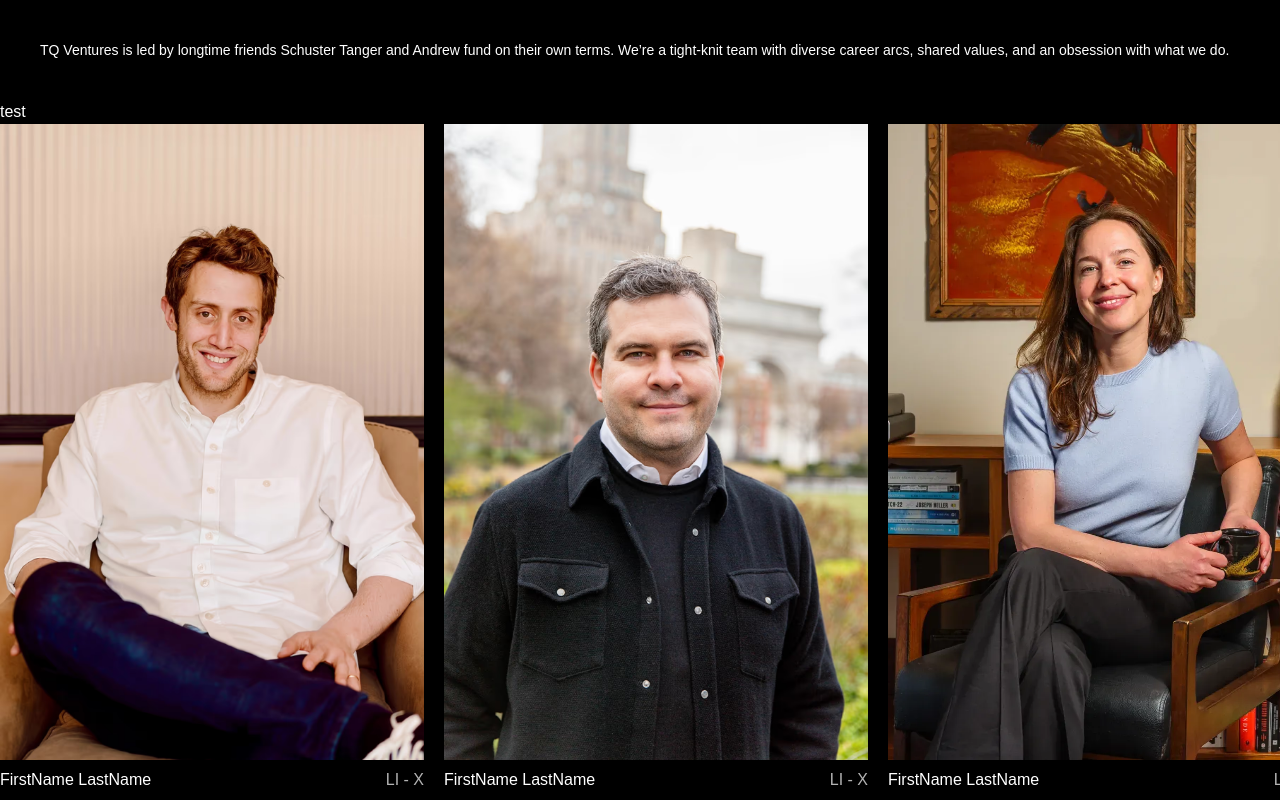
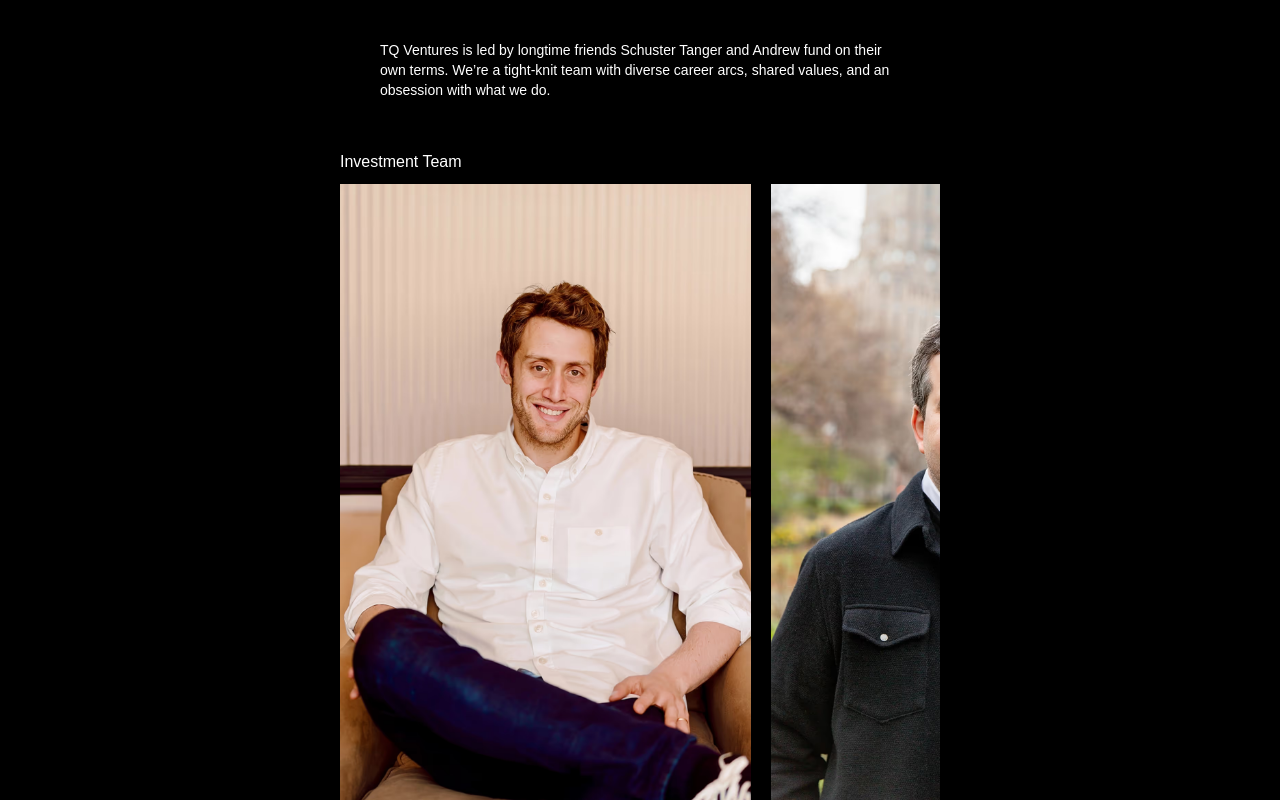
Before and after one commit to terrybrash/tq-meet-us, a Next.js app: page / in a window 1280 px wide. Built offline with nearby package versions, Linux system fonts and the light colour scheme.

Commit message:
this works everywhere except firefox

```diff
--- a/app/globals.css
+++ b/app/globals.css
@@ -1,86 +1,68 @@
 @import "tailwindcss";
 
 :root {
-  --background: #ffffff;
-  --foreground: #171717;
-}
-
-@theme inline {
-  --color-background: var(--background);
-  --color-foreground: var(--foreground);
-  --font-sans: var(--font-geist-sans);
-  --font-mono: var(--font-geist-mono);
-}
-
-@media (prefers-color-scheme: dark) {
-  :root {
-    --background: #0a0a0a;
-    --foreground: #ededed;
-  }
+  --background: #000;
+  --foreground: #fff;
 }
 
 body {
   background: var(--background);
   color: var(--foreground);
   font-family: Arial, Helvetica, sans-serif;
+
   height: 100vh;
   height: 100dvh;
-  margin: 0;
-  background-color: black;
-  color: white;
+  max-height: 100vh;
+  max-height: 100dvh;
+  max-width: 600px;
+  margin: 0 auto;
+
+  display: grid;
+  grid-template-rows: auto 1fr;
 }
 
 .company {
-  overflow-x: scroll;
-  /* display: flex;
-  flex-flow: row; */
-  /* display: grid;
+  gap: 0px 20px;
+
+  overflow-x: auto;
+  display: grid;
   grid-auto-flow: column;
   grid-auto-columns: max-content;
-  grid-template-rows: auto minmax(0, 1fr); */
-  display: flex;
-  flex-direction: row;
-  /* height: 100%; */
-  gap: 0px 20px;
-  /* align-items: start; */
-  /* justify-content: start; */
 }
 
 .team {
   display: grid;
-  grid-auto-flow: row;
   grid-template-rows: auto minmax(0, 1fr);
-  /* height: 100%; */
 }
 
 .team-name {
-  /* flex: 0 0 0; */
+  left: 0;
   position: sticky;
-  left: 0;
+  padding: 10px 0px;
+  width: max-content;
 }
 
 .team-members {
-  display: grid;
-  grid-auto-flow: column;
-  grid-auto-columns: max-content;
-  /* grid-auto-columns: minmax(0, auto); */
-  grid-template-rows: minmax(0, 1fr) auto;
-  /* align-items: start; */
-  /* justify-content: start; */
-
-  /* height: 100%; */
-  gap: 0px 20px;
-
-  /* If you set the width, the overflow-x MUST go on a parent container. */
-  /* width: max-content; */
+  white-space: nowrap;
+  line-height: 0;
 }
 
 .headshot {
+  width: auto;
   height: 100%;
-  /* background-color: burlywood; */
+  aspect-ratio: 2/3;
+  background-color: burlywood;
+  display: inline-block;
 }
 
-.socials {
-  padding: 10px 0px;
-  /* background-color: cadetblue; */
+.headshot + .headshot {
+  margin-left: 20px;
 }
+
+.headshot > img {
+  display: block;
+  width: 100%;
+  height: 100%;
+  max-width: 100%;
+  max-height: 100%;
+}
--- a/app/layout.tsx
+++ b/app/layout.tsx
@@ -24,6 +24,7 @@
 }>) {
   return (
     <html lang="en">
+      <meta name="theme-color" content="#000000"></meta>
       <body
         className={`${geistSans.variable} ${geistMono.variable} antialiased max-h-dvh`}
       >
--- a/app/page.tsx
+++ b/app/page.tsx
@@ -71,12 +71,11 @@
         <div className="bg-red-300 w-50" style={{ height: `${width}px` }}></div>
       </div> */}
       {/* <div className="absolute w-10 h-svh bg-red-200"></div> */}
-      <div className="grid grid-rows-[auto_1fr] max-w-7xl mx-auto max-h-screen h-dvh">
-        <div className="text-sm p-10 space-y-10">
+      <div className="text-sm p-10 space-y-10 shrink-0 grow-0">
         <p>
-            TQ Ventures is led by longtime friends Schuster Tanger and Andrew
-            fund on their own terms. We’re a tight-knit team with diverse career
-            arcs, shared values, and an obsession with what we do.
+          TQ Ventures is led by longtime friends Schuster Tanger and Andrew fund
+          on their own terms. We’re a tight-knit team with diverse career arcs,
+          shared values, and an obsession with what we do.
         </p>
         {/* <p>
             TQ Ventures is led by longtime friends Schuster Tanger and Andrew
@@ -88,21 +87,34 @@
       <div className="company">
         {teams.map((team, ti) => (
           <div key={ti} className="team">
-              <div className="team-name">test</div>
+            <div className="team-name">{team.name}</div>
             <div className="team-members">
               {team.images.map((image, ii) => (
                 <Fragment key={ii}>
-                    <img className="headshot" alt="" src={`/${image}.avif`} />
-                    <div className="flex place-content-between py-2">
+                  <div
+                    className="headshot"
+                    style={{
+                      backgroundImage: `url("/${image}.avif")`,
+                      backgroundSize: "cover",
+                      backgroundPosition: "center",
+                    }}
+                  >
+                    {/* <img
+                      alt=""
+                      src={`/${image}.avif`}
+                      width={800}
+                      height={1200}
+                    /> */}
+                  </div>
+                  {/* <div className="bg-blue-500 opacity-55 flex place-content-between py-2">
                     <div>FirstName LastName</div>
                     <div className="opacity-70">LI - X</div>
-                    </div>
+                  </div> */}
                 </Fragment>
               ))}
             </div>
           </div>
         ))}
-        </div>
       </div>
     </>
   );
```
Lines whose indentation alone changed are shown as unchanged.
